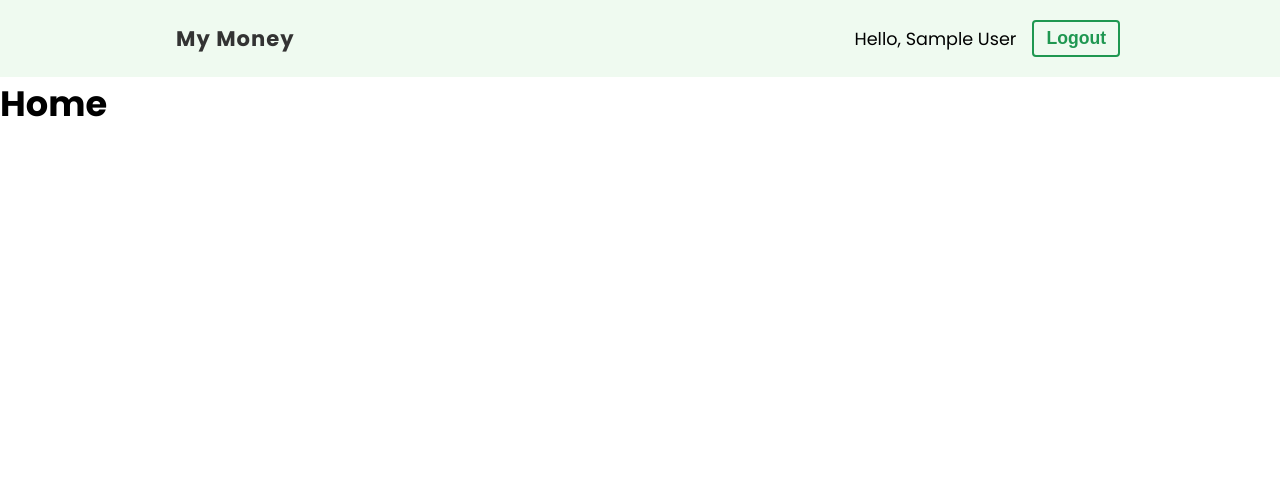
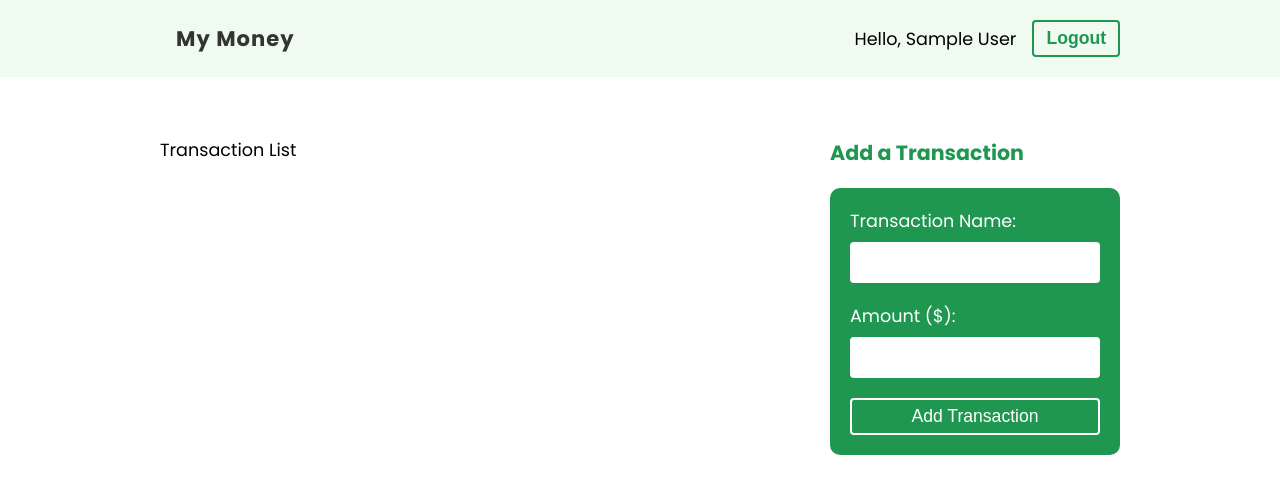
Before and after one commit to shaikat17/finance_tracker, a React (Vite) app: page / in a window 1280 px wide. Shown: the top 494 px of the page. Built offline with nearby package versions, Linux system fonts and the light colour scheme; no server answers; sample sign-in values are in the browser's storage.

Commit message:
Transaction form added.

```diff
--- a/src/pages/Home/Home.jsx
+++ b/src/pages/Home/Home.jsx
@@ -1,11 +1,18 @@
+// styles
 import styles from './Home.module.css'
 
-const Home = () => {
-    return (
-        <div>
-            <h1>Home</h1>
-        </div>
-    );
-};
+// components
+import TransactionForm from './TransactionForm'
 
-export default Home;
+export default function Home() {
+  return (
+    <div className={styles.container}>
+      <div className={styles.content}>
+        Transaction List
+      </div>
+      <div className={styles.sidebar}>
+        <TransactionForm />
+      </div>
+    </div>
+  )
+}
--- a/src/pages/Home/Home.module.css
+++ b/src/pages/Home/Home.module.css
@@ -0,0 +1,55 @@
+.container {
+    display: grid;
+    grid-template-columns: 2fr 1fr;
+    max-width: 960px;
+    margin: 60px auto;
+  }
+  .content {
+    padding-right: 30px;
+  }
+  .sidebar {
+    padding-left: 30px;
+  }
+  .sidebar form {
+    padding: 20px;
+    background: #1f9751;
+    border-radius: 10px;
+  }
+  .sidebar input, .sidebar select {
+    display: block;
+    width: 100%;
+    padding: 10px;
+    margin-top: 8px;
+    box-sizing: border-box;
+    border: 0;
+    border-radius: 4px;
+    color: #555;
+    font-size: 1em;
+  }
+  .sidebar label {
+    margin: 0 auto 20px;
+    display: block;
+    color: #fff;
+  }
+  .sidebar button {
+    color: #fff;
+    border: 2px solid #fff;
+    padding: 6px 12px;
+    background-color: transparent;
+    font-size: 1em;
+    border-radius: 4px;
+    cursor: pointer;
+    display: block;
+    width: 100%;
+  }
+  .sidebar h3 {
+    color: #1f9751;
+    margin-bottom: 20px;
+  }
+  .sidebar aside {
+    margin-top: 40px;
+    color: #555;
+  }
+  .sidebar aside li {
+    margin: 10px;
+  }
--- /dev/null
+++ b/src/pages/Home/TransactionForm.jsx
@@ -0,0 +1,41 @@
+import { useState } from 'react'
+
+export default function TransactionForm() {
+  const [name, setName] = useState('')
+  const [amount, setAmount] = useState('')
+
+  const handleSubmit = (e) => {
+    e.preventDefault()
+    console.log({
+      name,
+      amount,
+    })
+  }
+
+  return (
+    <>
+      <h3>Add a Transaction</h3>
+      <form onSubmit={handleSubmit}>
+        <label>
+          <span>Transaction Name:</span>
+          <input
+            type="text"
+            required
+            onChange={(e) => setName(e.target.value)}
+            value={name}
+          />
+        </label>
+        <label>
+          <span>Amount ($):</span>
+          <input
+            type="number"
+            required
+            onChange={(e) => setAmount(e.target.value)}
+            value={amount}
+          />
+        </label>
+        <button>Add Transaction</button>
+      </form>
+    </>
+  )
+}
```
